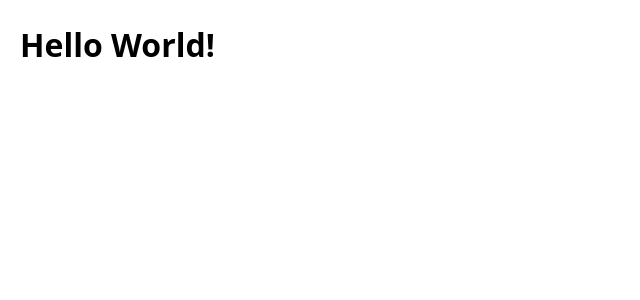
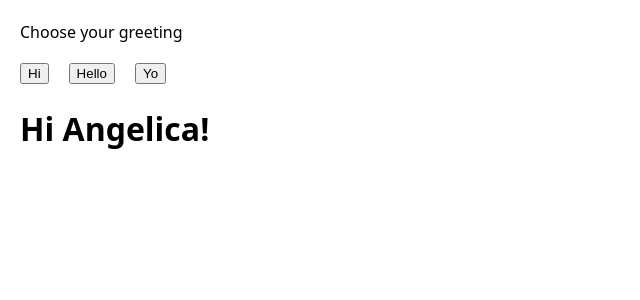
Before and after one commit to Pandangeloo/TEST-INSTALL-REACT, a React (Vite) app: page / in a window 1280 px wide. Shown: the top 300 px of the page, without its empty margins (0-640 px from the left). Built offline with nearby package versions, Linux system fonts and the light colour scheme.

Commit message:
GreeterComponentIsEvolved

```diff
--- a/src/App.tsx
+++ b/src/App.tsx
@@ -1,5 +1,11 @@
-import Greeting from "./Greeting";
+import { useState } from "react";
+import Greeter from "./Greeter";
 
 export default function App() {
-  return <Greeting />;
+  const [greeting, setGreeting] = useState("Hi");
+  const name = "Angelica";
+
+  const allProps = { greeting, name };
+
+  return <Greeter {...{ greeting, setGreeting, name }} />;
 }
--- /dev/null
+++ b/src/Greeter.tsx
@@ -0,0 +1,23 @@
+export default function Greeter({
+  greeting,
+  setGreeting,
+  name,
+}: {
+  greeting: string;
+  setGreeting: Function;
+  name: string;
+}) {
+  return (
+    <>
+      <p>Choose your greeting</p>
+      <p>
+        <button onClick={() => setGreeting("Hi")}>Hi</button>
+        <button onClick={() => setGreeting("Hello")}>Hello</button>
+        <button onClick={() => setGreeting("Yo")}>Yo</button>
+      </p>
+      <h1>
+        {greeting} {name}!
+      </h1>
+    </>
+  );
+}
--- a/src/Greeting.tsx
+++ /dev/null
@@ -1,3 +0,0 @@
-export default function Greeting() {
-  return <h1>Hello World!</h1>;
-}
--- a/src/css/index.css
+++ b/src/css/index.css
@@ -11,3 +11,8 @@
 body {
   margin: 20px;
 }
+
+button {
+  display: inline-block;
+  margin-right: 20px;
+}
```
